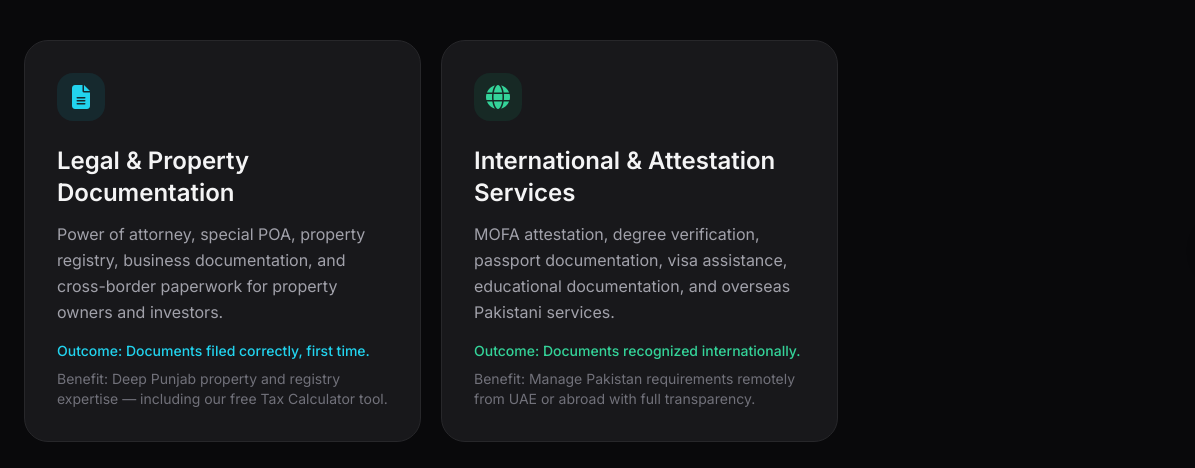
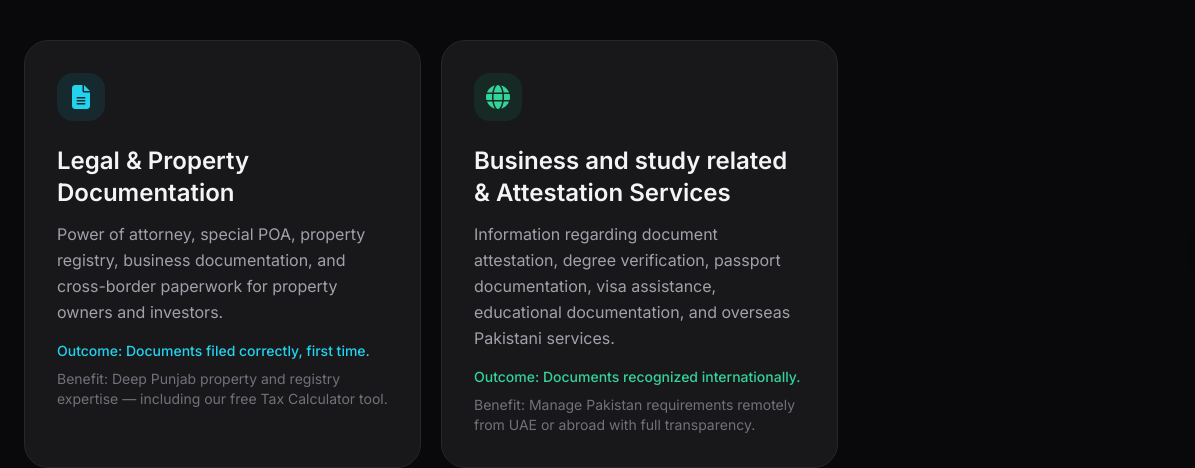
Before and after one commit to ahsannaem/araman, a plain HTML site: page services.html in a window 1280 px wide. Shown: the part 517-985 px from the top of the page, 0-1195 px from the left. Drawn offline with nearby package versions, Linux system fonts and the light colour scheme.

Commit message:
fix the services page

```diff
--- a/services.html
+++ b/services.html
@@ -101,9 +101,9 @@
           <div class="service-icon w-12 h-12 mb-6 bg-emerald-500/10 rounded-2xl flex items-center justify-center text-emerald-400 text-2xl">
             <i class="fa-solid fa-globe"></i>
           </div>
-          <h2 class="text-2xl font-semibold mb-3">International &amp; Attestation Services</h2>
+          <h2 class="text-2xl font-semibold mb-3">Business and study related &amp; Attestation Services</h2>
           <p class="text-zinc-400 leading-relaxed mb-4">
-            MOFA attestation, degree verification, passport documentation, visa assistance, educational documentation, and overseas Pakistani services.
+            Information regarding document attestation, degree verification, passport documentation, visa assistance, educational documentation, and overseas Pakistani services.
           </p>
           <p class="text-sm text-emerald-400 font-medium">Outcome: Documents recognized internationally.</p>
           <p class="text-sm text-zinc-500 mt-2">Benefit: Manage Pakistan requirements remotely from UAE or abroad with full transparency.</p>
```
